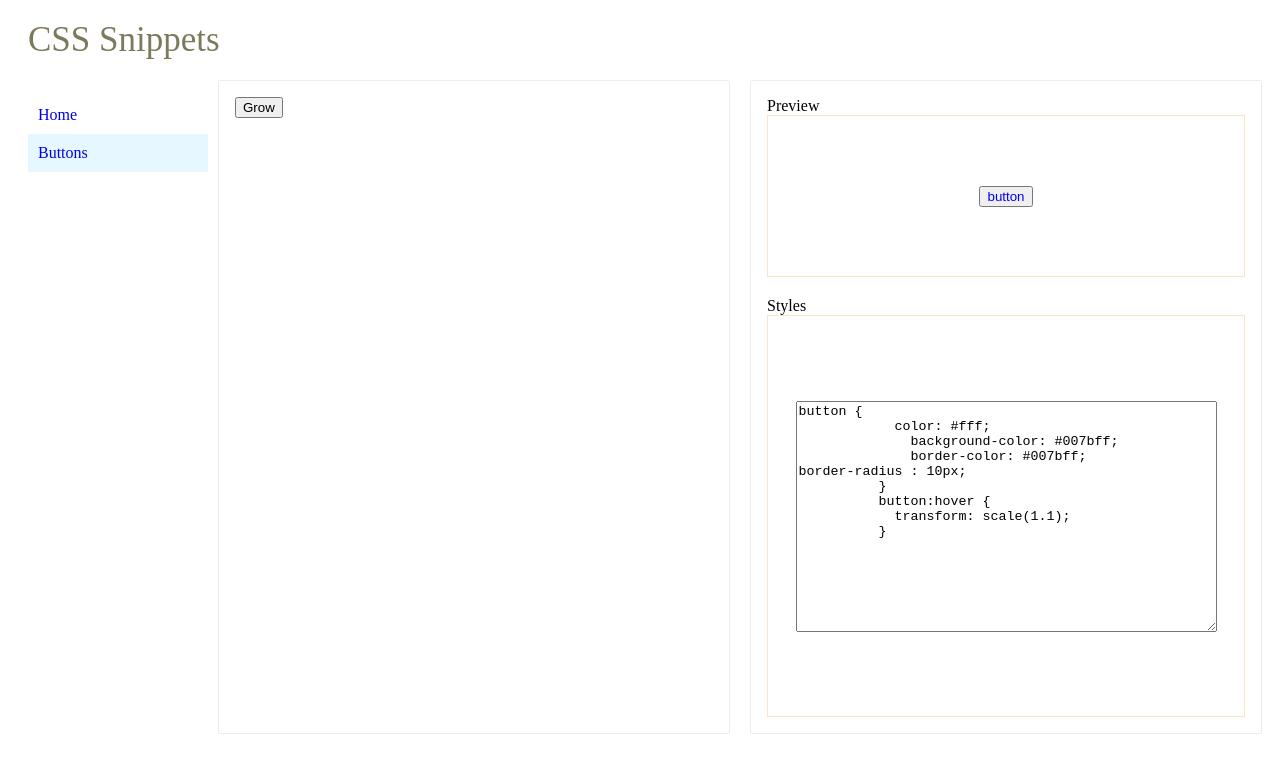
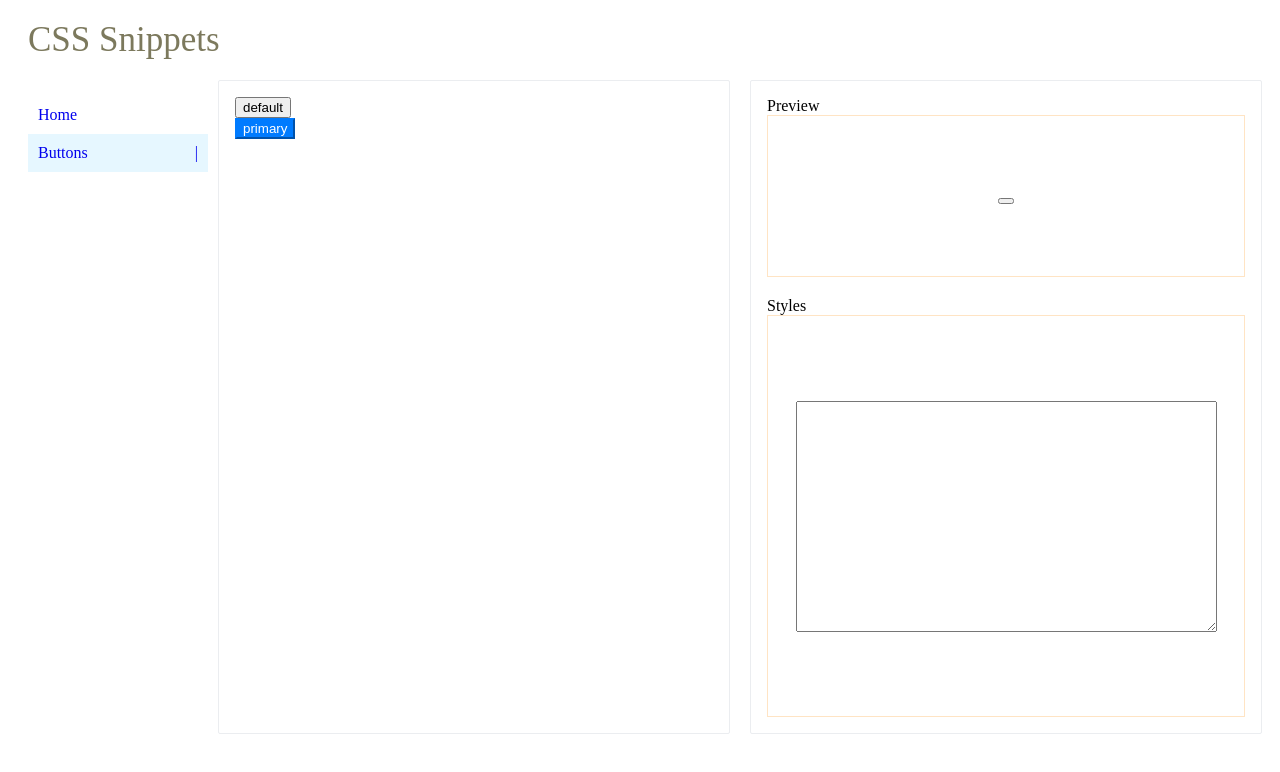
Before and after one commit to aldrinpvincent/design-studio, a Next.js app: page /buttons in a window 1280 px wide. Shown: the top 772 px of the page. Built offline with nearby package versions, Linux system fonts and the light colour scheme.

Commit message:
working code

```diff
--- /dev/null
+++ b/components/Item/Button/index.js
@@ -0,0 +1,18 @@
+import styled from '@emotion/styled';
+
+const Item = props => {
+
+  const { data, onClick } = props;
+  const Thing = styled.div`
+ ${data.css}
+  }
+`
+
+  return (
+    <Thing>
+      <button onClick={onClick} className={data.name}>{data.name}</button>
+    </Thing>
+  );
+};
+
+export default Item;
--- a/components/layout/components.js
+++ b/components/layout/components.js
@@ -1,4 +1,4 @@
-const Components = ({ children }) => {
+const Items = ({ children }) => {
   return (
     <section>
       {children}
@@ -16,4 +16,4 @@ const Components = ({ children }) => {
   );
 };
 
-export default Components;
+export default Items;
--- a/components/layout/previewer.js
+++ b/components/layout/previewer.js
@@ -1,45 +1,31 @@
-import React, { useState, useRef } from 'react';
-import css from 'styled-jsx/css';
-// import styles from './st.css'
-
-
-
-// const button = css`button { color: ${`blue`}; }`
-
-const a = `.cls { color: ${`blue`}; }`
-
-const styles = css`${a}`
-
+import React, { useState, useEffect } from 'react';
+import styled from '@emotion/styled';
 
 const Preview = ({ data }) => {
 
-  // console.log('data :', data);
+  const { css } = data;
+  const [cssa, setcss] = useState(data.css);
 
-  const [cssa, setcss] = useState(() => {
-    return `button {
-            color: #fff;
-              background-color: #007bff;
-              border-color: #007bff;
-border-radius : 10px;
-          }
-          button:hover {
-            transform: scale(1.1);
-          }`;
-  });
+  useEffect(() => {
+    setcss(css)
+  }, [css]);
 
 
-
-
-  // const but = useRef(css`button { color: blue; }`);
-
-
+  const Thing = styled.div`${cssa}}`
 
   return (
     <section>
       Preview
-      <article className="html"><button id="1" className="cls">button</button></article>
+      <article className="html">
+
+        <Thing>
+          <button className={data.name}>{data.name}</button>
+        </Thing>
+
+
+      </article>
       Styles
-      <article className="css"><textarea onChange={(e) => { setcss(e.target.value) }} rows="15" cols="50" defaultValue={cssa}></textarea></article>
+      <article className="css"><textarea onChange={(e) => { setcss(e.target.value) }} rows="15" cols="50" value={cssa}></textarea></article>
 
       <style jsx>{`
         article {
@@ -70,8 +56,6 @@ border-radius : 10px;
         }
         `}</style>
 
-      <style jsx>{styles}</style>
-
     </section>
   );
 };
--- a/components/menu/index.js
+++ b/components/menu/index.js
@@ -26,6 +26,11 @@ const Menu = () => (
         padding: 10px;
         display: block;
       }
+
+      li a.active::after {
+            content: '|';
+            float : right;
+      }
       ul {
         list-style: none;
         padding-left : 20px;
--- a/data/button.js
+++ b/data/button.js
@@ -1,6 +1,9 @@
-export const buttonsData = {
-  "default": "",
-  "primary": `color: #fff;
+export const buttonsData = [
+  { name: "default", css: `` },
+  {
+    name: "primary",
+    css: `button{color: #fff;
               background-color: #007bff;
-              border-color: #007bff;`
-}
+              border-color: #007bff;}`
+  }
+]
--- a/package.json
+++ b/package.json
@@ -6,6 +6,8 @@
     "now-build": "next build"
   },
   "dependencies": {
+    "@emotion/core": "^10.0.14",
+    "@emotion/styled": "^10.0.14",
     "next": "^9.0.2",
     "react": "^16.8.6",
     "react-dom": "^16.8.6"
--- a/pages/buttons.js
+++ b/pages/buttons.js
@@ -1,23 +1,27 @@
 import React, { useState } from "react";
-import Components from "../components/layout/components";
+import Items from "../components/layout/components";
 import Preview from "../components/layout/previewer";
 import Layout from "../components/layout";
 import { buttonsData } from "../data/button";
-
-
+import Item from "../components/Item/Button";
 
 const Buttons = () => {
 
-  function handleClick(e) { }
+  const [button, setButton] = useState({});
+
+  function handleClick(button) {
+    setButton(button);
+  }
 
   return (
     <Layout>
-      <Components>
-        <button onClick={handleClick}>
-          Grow
-        </button>
-      </Components>
-      <Preview data={buttonsData}>
+      <Items>
+        {buttonsData.map(button => {
+          return (<Item key={button.name} onClick={() => { handleClick(button) }} data={button} />)
+
+        })}
+      </Items>
+      <Preview data={button}>
         prewviww
       </Preview>
     </Layout >
```
Also changed, not shown: 1 other file (tests, documents, lock files or other folders).
